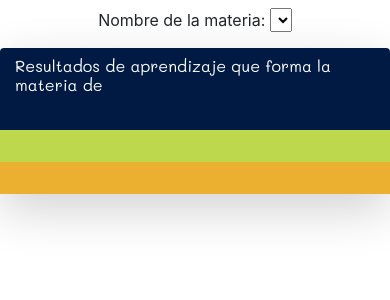
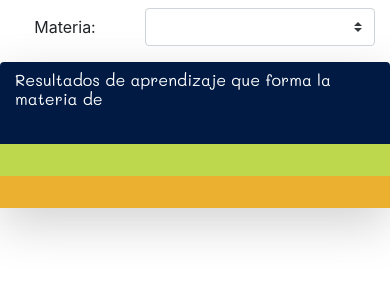
Before and after one commit to aavendan/abetcomputacion, a Flask app: page /formacion in a window 390 px wide. Shown: the top 300 px of the page. Run offline with Flask 2, Linux system fonts and the light colour scheme; data that the repository does not hold is empty; some libraries are stand-ins or nearby versions.

Commit message:
css changes to mobile appereance

```diff
--- a/templates/formacion.html
+++ b/templates/formacion.html
@@ -11,10 +11,12 @@
 	<body>
 		<div class="container">
 			<div class="row mt-2">
-				<div class="col-12 col-md-12 text-center">
-					Nombre de la materia:
-					<select id="materias">
-					  <option value="volvo">Materias</option>
+				<div class="col-4 col-md-2 offset-md-2 text-center align-self-center">
+					Materia:
+				</div>
+				<div class="col-8 col-md-6 text-center">
+					<select id="materias" class="custom-select">
+					  <option value="volvo">Cargando ... </option>
 					</select>
 				</div>
 			</div>
```
